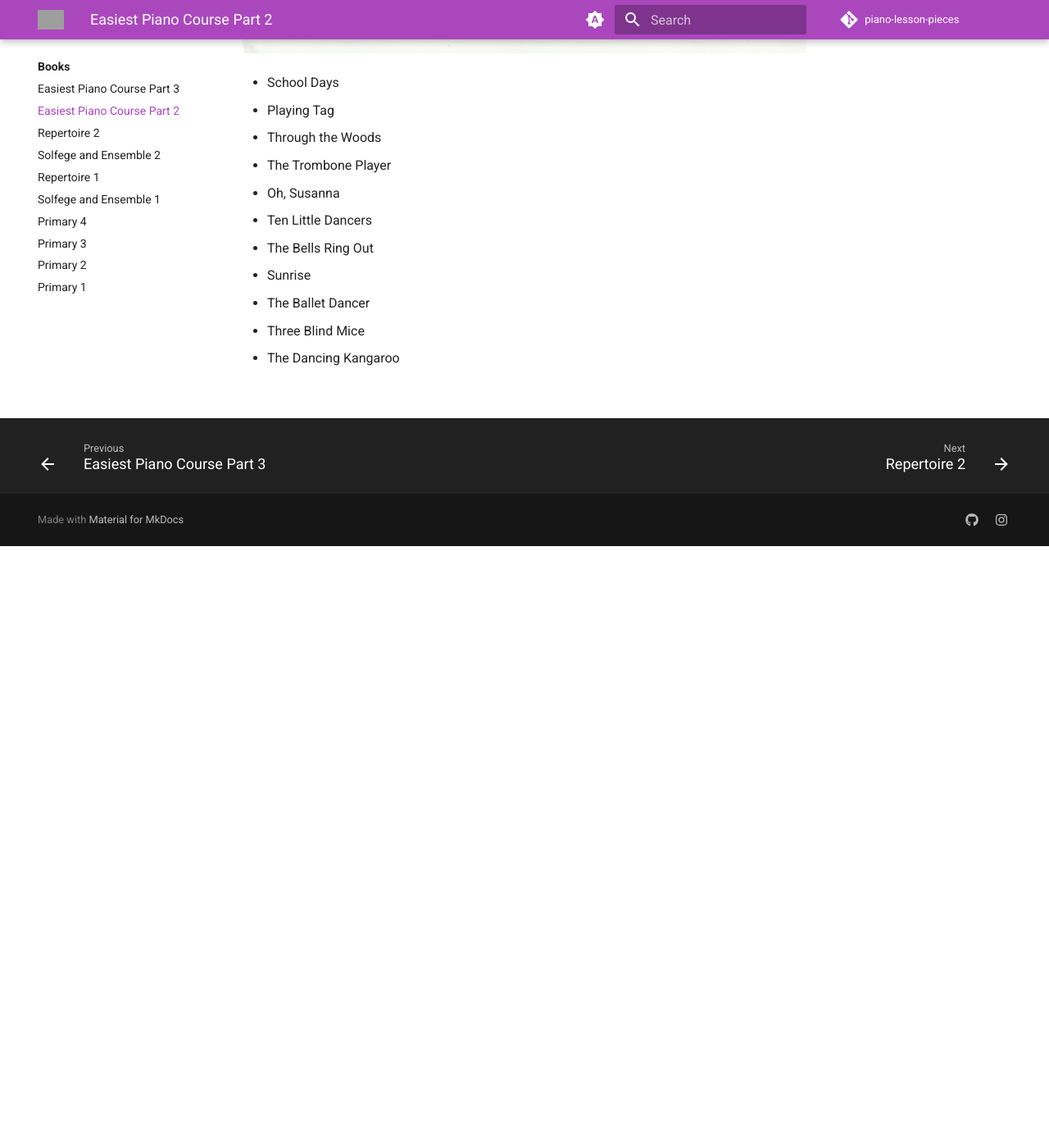
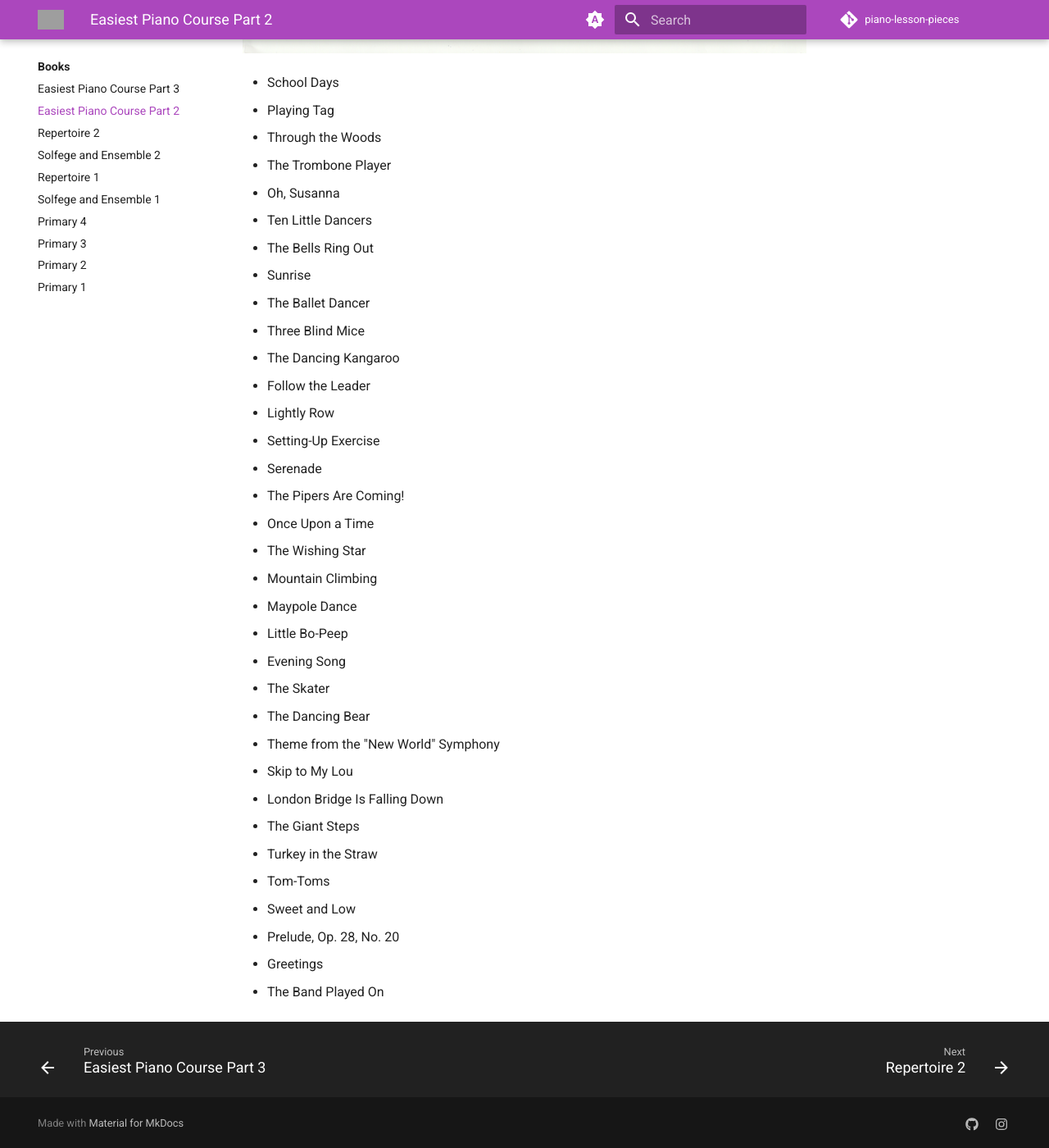
Before and after one commit to cutiepie-kitty-ada/piano-lesson-pieces, an MkDocs documentation site: the page built from docs/books/easiest-piano-course2.md, in a window 1280 px wide and 1400 px high, scrolled down 734 px. Shown: the whole window at 82% size. Built offline with MkDocs 1.6.1 and Material for MkDocs 9.7.7, drawn with Linux system fonts in a browser that asks for light colours; comment, search, counter and statistics services are not loaded; grey boxes are pictures that could not be loaded.

Commit message:
Update easiest-piano-course2.md

```diff
--- a/docs/books/easiest-piano-course2.md
+++ b/docs/books/easiest-piano-course2.md
@@ -18,3 +18,26 @@ tags:
 - The Ballet Dancer
 - Three Blind Mice
 - The Dancing Kangaroo
+- Follow the Leader
+- Lightly Row
+- Setting-Up Exercise
+- Serenade
+- The Pipers Are Coming!
+- Once Upon a Time
+- The Wishing Star
+- Mountain Climbing
+- Maypole Dance
+- Little Bo-Peep
+- Evening Song
+- The Skater
+- The Dancing Bear
+- Theme from the "New World" Symphony
+- Skip to My Lou
+- London Bridge Is Falling Down
+- The Giant Steps
+- Turkey in the Straw
+- Tom-Toms
+- Sweet and Low
+- Prelude, Op. 28, No. 20
+- Greetings
+- The Band Played On
```
